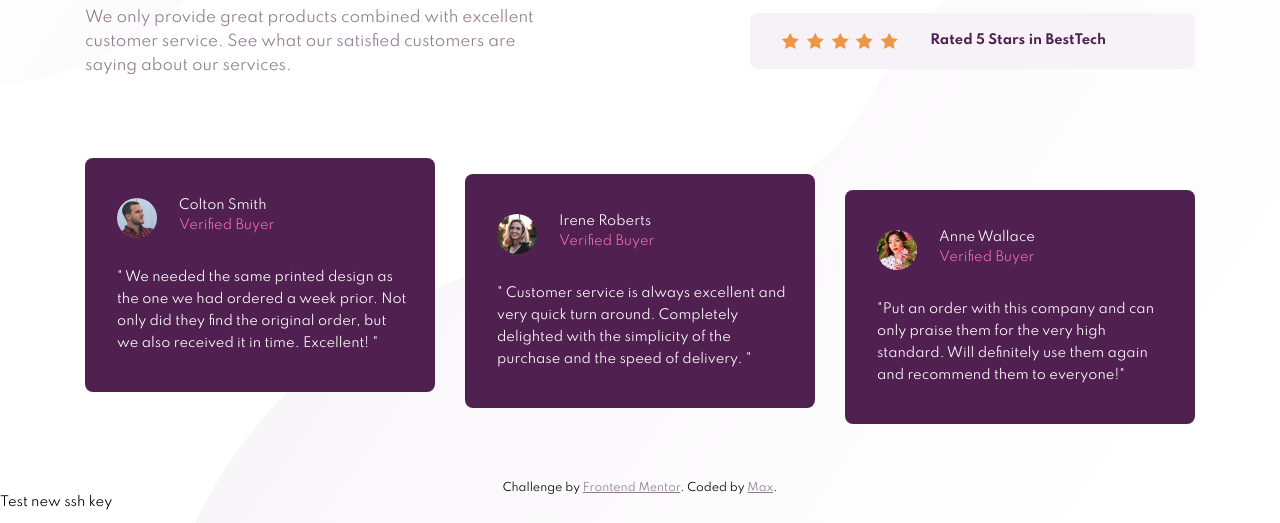
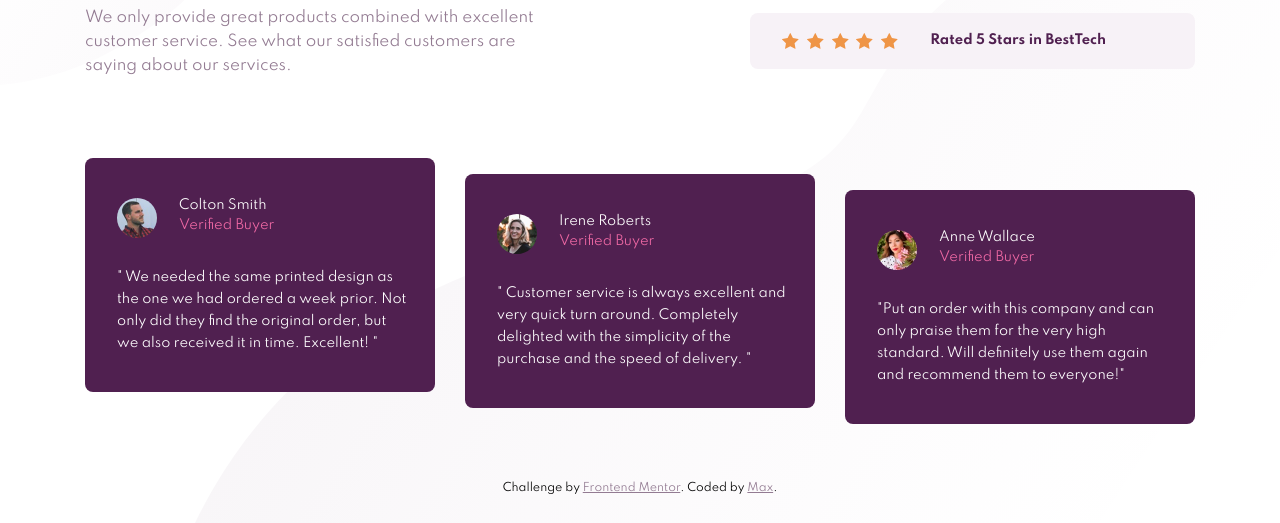
Before and after one commit to max-makk/social-proof-section-master, a plain HTML site: page index.html in a window 1280 px wide. Shown: the part 277-800 px from the top of the page. Drawn offline with Linux system fonts and the light colour scheme.

Commit message:
deleted test string

```diff
--- a/index.html
+++ b/index.html
@@ -112,8 +112,6 @@
       href="https://github.com/max-makk">Max</a>.
   </div>
 
-	<div>Test new ssh key</div>
-
 </body>
 
 </html>
```
